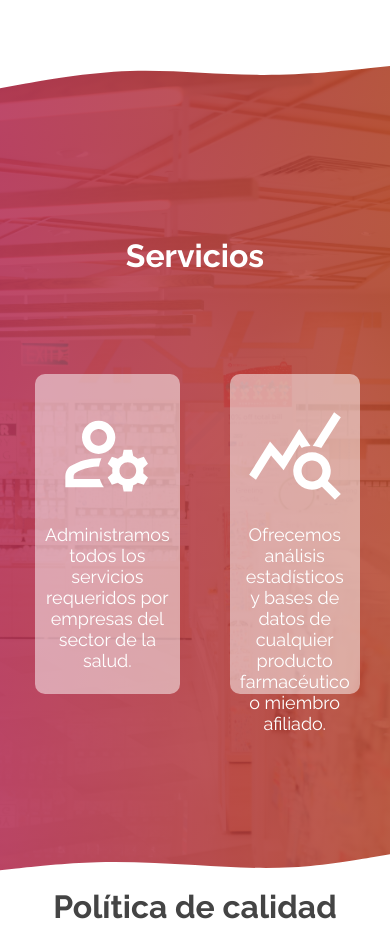
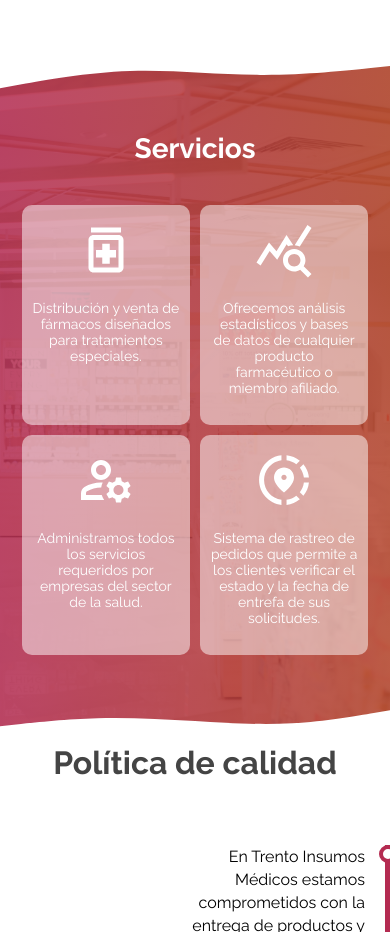
Before and after one commit to j-belec/trento, a React (Create React App) app: page / in a window 390 px wide. Shown: the part 2580-3512 px from the top of the page. Built offline with nearby package versions, Linux system fonts and the light colour scheme.

Commit message:
Header and Services responsive

```diff
--- a/src/Components/Services.jsx
+++ b/src/Components/Services.jsx
@@ -17,17 +17,17 @@ function Services() {
           </p>
         </div>
         <div className="services__card">
+          <QueryStatsOutlinedIcon className="services__card--icon" />
+          <p>
+            Ofrecemos análisis estadísticos y bases de datos de cualquier
+            producto farmacéutico o miembro afiliado.
+          </p>
+        </div>
+        <div className="services__card">
           <ManageAccountsOutlinedIcon className="services__card--icon" />
           <p>
             Administramos todos los servicios requeridos por empresas del sector
             de la salud.
-          </p>
-        </div>
-        <div className="services__card">
-          <QueryStatsOutlinedIcon className="services__card--icon" />
-          <p>
-            Ofrecemos análisis estadísticos y bases de datos de cualquier
-            producto farmacéutico o miembro afiliado.
           </p>
         </div>
         <div className="services__card">
--- a/src/sass/layout/_header.scss
+++ b/src/sass/layout/_header.scss
@@ -21,6 +21,19 @@
     gap: 15rem;
 
     padding: 0 $spacing-3;
+
+    @media (max-width: 1200px) {
+      gap: 10rem;
+    }
+
+    @media (max-width: 1024px) {
+      gap: 5rem;
+    }
+
+    @media (max-width: 900px) {
+      gap: 2rem;
+      padding: 0;
+    }
 
     @media (max-width: 768px) {
       display: none;
@@ -65,6 +78,10 @@
       display: flex;
       align-items: center;
       gap: 3rem;
+
+      @media (max-width: 900px) {
+        gap: 1rem;
+      }
     }
 
     &__item {
--- a/src/sass/layout/_services.scss
+++ b/src/sass/layout/_services.scss
@@ -18,15 +18,51 @@
   justify-content: center;
   text-align: center;
 
+  @media (max-width: 1200px) {
+    height: 80rem;
+  }
+
+  @media (max-width: 1024px) {
+    height: 95rem;
+  }
+
+  @media (max-width: 600px) {
+    height: 80rem;
+  }
+
+  @media (max-width: 480px) {
+    height: 70rem;
+  }
+
   &__tittle {
     font-size: $fs-section-heading;
-    margin-bottom: 10rem;
+    margin-bottom: $spacing-5;
+
+    @media (max-width: 600px) {
+      font-size: 2.8rem;
+      margin-bottom: $spacing-4;
+    }
   }
 
   &__card-container {
     display: flex;
     justify-content: center;
     gap: 5rem;
+
+    margin: 0 5%;
+
+    @media (max-width: 1440px) {
+      gap: 2rem;
+    }
+
+    @media (max-width: 1200px) {
+      margin: 0 2.5%;
+      gap: 1rem;
+    }
+
+    @media (max-width: 1024px) {
+      flex-wrap: wrap;
+    }
   }
 
   &__card {
@@ -46,17 +82,49 @@
     gap: 2rem;
 
     transition: all 0.2s ease-out;
+
+    @media (max-width: 1024px) {
+      width: 22rem;
+      height: 28rem;
+    }
+
+    @media (max-width: 600px) {
+      width: 18rem;
+      height: 24rem;
+      font-size: 1.6rem;
+    }
+
+    @media (max-width: 480px) {
+      width: 40%;
+      font-size: 1.4rem;
+      height: 20rem;
+      padding-bottom: 1rem;
+    }
   }
 
   &__card:hover {
     cursor: pointer;
     outline: 2px solid rgba(255, 255, 255, 0.5);
     outline-offset: 8px;
+
+    @media (max-width: 1200px) {
+      outline: 2px solid transparent;
+      outline-offset: 0;
+    }
   }
 
   &__card--icon {
     padding-top: 2rem;
     font-size: 10rem !important;
+
+    @media (max-width: 600px) {
+      padding-top: 0.5rem;
+      font-size: 8rem !important;
+    }
+
+    @media (max-width: 480px) {
+      font-size: 6rem !important;
+    }
   }
 }
 
```
